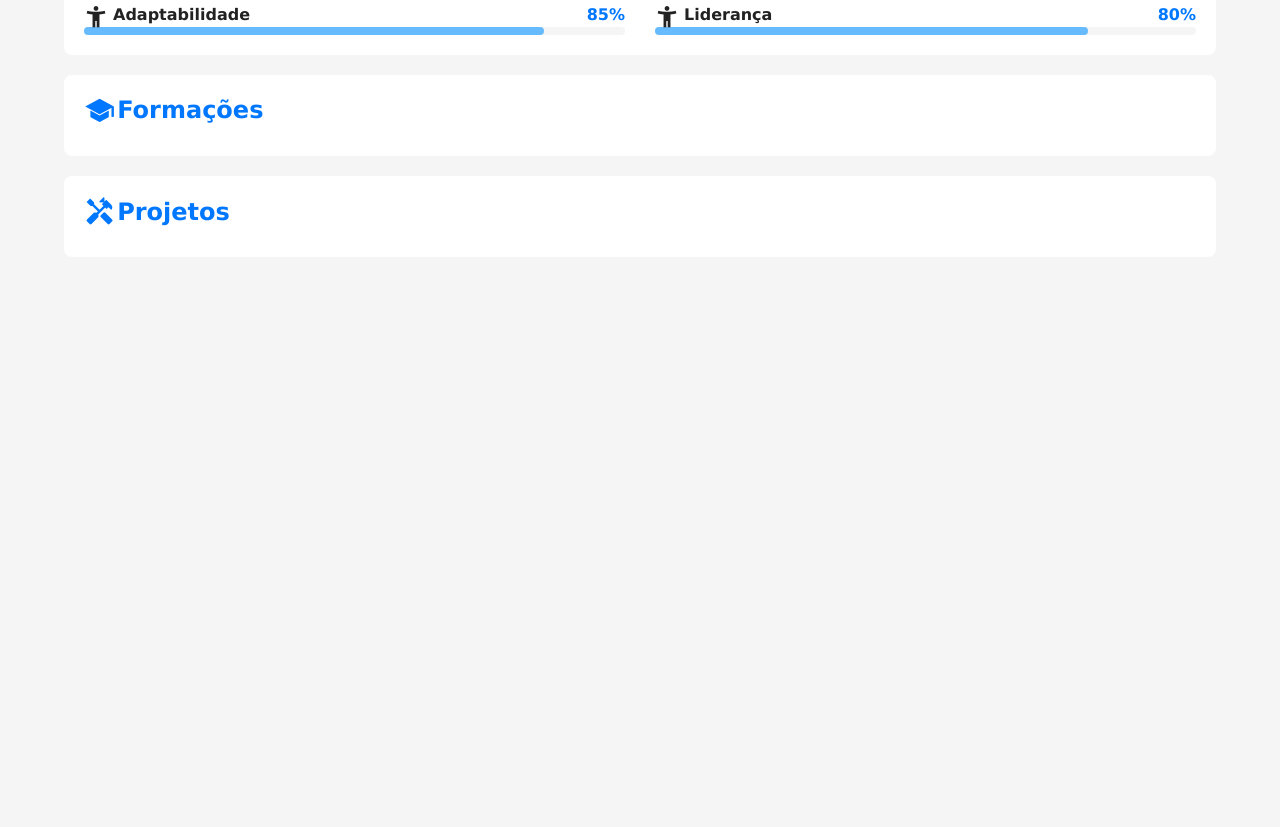
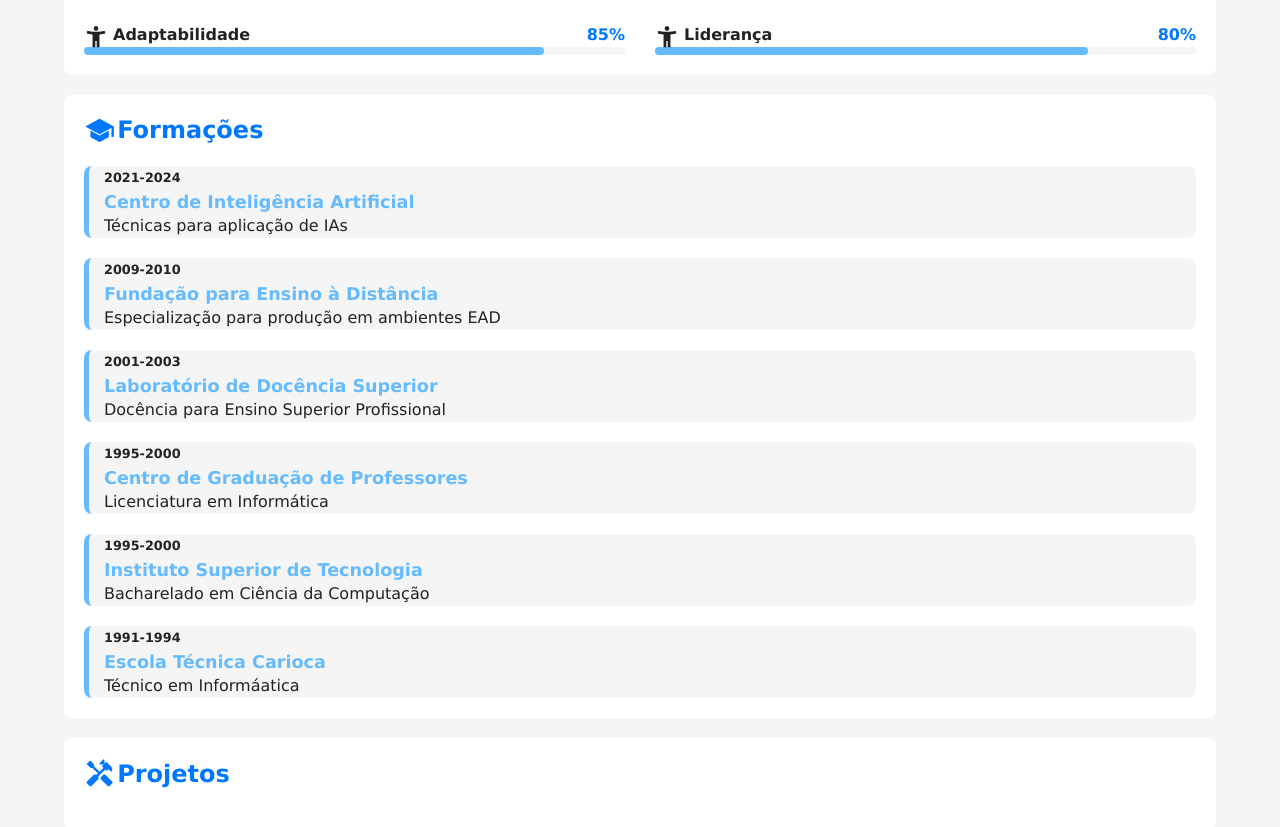
Before and after one commit to gabrielnicolinodev/projeto-portifolio, a plain HTML site: page index.html in a window 1280 px wide. Shown: the part 1515-2342 px from the top of the page. Before the commit the page ends 1792 px from the top, so only its background shows below. Drawn offline with nearby package versions, Linux system fonts and the light colour scheme.

Commit message:
área de formações

```diff
--- a/estilos/style.css
+++ b/estilos/style.css
@@ -134,7 +134,7 @@ article{
 
 article h2{
   color: var(--destaque);
-  margin-bottom: 10px;
+  margin-bottom: 20px;
   display: flex;
   align-items: center;
 }
@@ -206,6 +206,37 @@ article #icon-google{
   border-radius: 4px;
 }
 
+#formacao-container{
+  display: flex;
+  flex-direction: column-reverse;
+  gap: 20px;
+}
+
+#formacao-container .curso{
+  background-color: var(--fundo-principal);
+  border-radius: 8px;
+  border-left: 5px solid var(--destaque-inverso);
+  padding-left: 15px;
+  transition: border-left-width 0.5s, border-color 0.5s;
+}
+
+#formacao-container .curso:hover{
+  border-left-width: 15px;
+  cursor: pointer;
+  border-color: var(--destaque);
+}
+
+#formacao-container .periodo{
+  font-size: 0.8em;
+  font-weight: bold;
+  color: var(--texto);
+}
+
+#formacao-container .instituicao{
+  color: var(--destaque-inverso);
+  font-size: 1.1em;
+}
+
 @media screen and (min-width: 768px){
   #skill-container {
     grid-template-columns: 1fr 1fr;
--- a/index.html
+++ b/index.html
@@ -241,6 +241,43 @@
                     Formações
                 </h2>
 
+                <div id="formacao-container">
+                    <div class="curso">
+                        <p class="periodo">1991-1994</p>
+                        <h3 class="instituicao">Escola Técnica Carioca</h3>
+                        <p class="titulacao">Técnico em Informáatica</p>
+                    </div>
+
+                    <div class="curso">
+                        <p class="periodo">1995-2000</p>
+                        <h3 class="instituicao">Instituto Superior de Tecnologia</h3>
+                        <p class="titulacao">Bacharelado em Ciência da Computação</p>
+                    </div>
+
+                    <div class="curso">
+                        <p class="periodo">1995-2000</p>
+                        <h3 class="instituicao">Centro de Graduação de Professores</h3>
+                        <p class="titulacao">Licenciatura em Informática</p>
+                    </div>
+
+                    <div class="curso">
+                        <p class="periodo">2001-2003</p>
+                        <h3 class="instituicao">Laboratório de Docência Superior</h3>
+                        <p class="titulacao">Docência para Ensino Superior Profissional</p>
+                    </div>
+
+                    <div class="curso">
+                        <p class="periodo">2009-2010</p>
+                        <h3 class="instituicao">Fundação para Ensino à Distância</h3>
+                        <p class="titulacao">Especialização para produção em ambientes EAD</p>
+                    </div>
+
+                    <div class="curso">
+                        <p class="periodo">2021-2024</p>
+                        <h3 class="instituicao">Centro de Inteligência Artificial</h3>
+                        <p class="titulacao">Técnicas para aplicação de IAs</p>
+                    </div>
+                </div>
 
             </article><!--Fim artigo formacao-->
 
```
